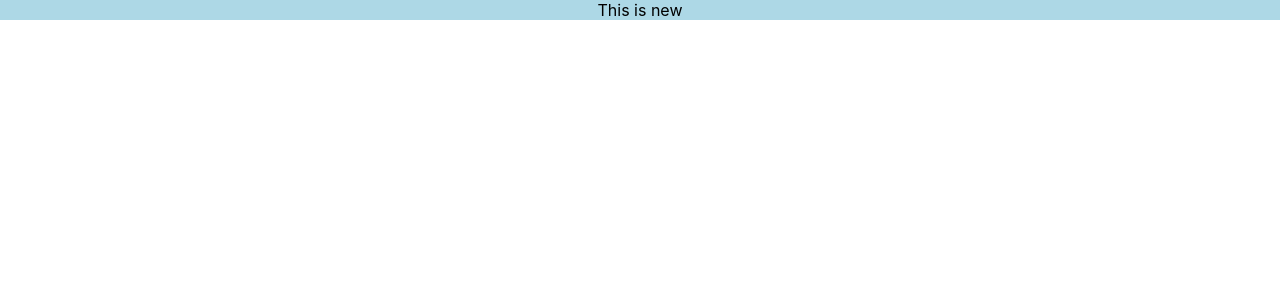
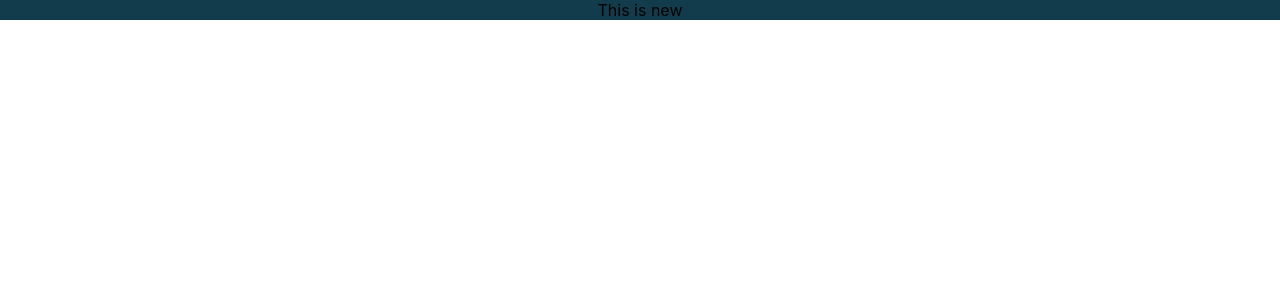
Before and after one commit to cristinamerisoiu/findingsmth, a React (Create React App) app: page /new in a window 1280 px wide. Shown: the top 300 px of the page. Built offline with nearby package versions, Linux system fonts and the light colour scheme.

Commit message:
add themes

```diff
--- a/src/App.js
+++ b/src/App.js
@@ -1,10 +1,12 @@
 import React from "react";
 import "./App.css";
 // import Markets from "./components/Markets";
-import styled from "styled-components";
+import styled, { ThemeProvider } from "styled-components";
 import { BrowserRouter as Router, Route } from "react-router-dom";
 import Home from "./pages/Home";
 import New from "./pages/New";
+import darkTheme from "./themes/Default";
+import lightTheme from "./themes/lightTheme";
 
 const StyledApp = styled.div`
   background: lightblue;
@@ -13,6 +15,7 @@ const StyledApp = styled.div`
   flex-direction: column;
   align-items: center;
   height: 100%;
+  background-color: ${props => props.theme.background};
 `;
 
 //const newFilter = {
@@ -25,12 +28,14 @@ const StyledApp = styled.div`
 function App() {
   return (
     <>
+      <ThemeProvider theme={darkTheme} lightTheme={lightTheme}>
         <StyledApp>
           <Router>
             <Route path="/" exact component={Home} />
             <Route path="/new" exact component={New} />
           </Router>
         </StyledApp>
+      </ThemeProvider>
     </>
   );
 }
--- a/src/pages/Home.js
+++ b/src/pages/Home.js
@@ -3,7 +3,6 @@ import FilterList from "../components/FilterList";
 import MarketsList from "../components/MarketsList";
 import Title from "../components/Header";
 import styled from "styled-components";
-import { URLSearchParams } from "url";
 
 const Main = styled.main`
   flex-grow: 1;
@@ -13,10 +12,10 @@ const Main = styled.main`
   align-items: center;
 `;
 
-export default function Home({ location }) {
+export default function Home({ location, history }) {
   const params = new URLSearchParams(location.search);
   const [filters, setFilters] = React.useState({
-    category: params.get("category"),
+    category: params.get("categories"),
     distance: params.get("distance"),
     rating: params.get("rating")
   });
@@ -29,6 +28,7 @@ export default function Home({ location }) {
       delete newFilters[name];
     }
     setFilters(newFilters);
+    history.push(`/category=seafood`);
   }
 
   return (
--- /dev/null
+++ b/src/themes/Default.js
@@ -0,0 +1,5 @@
+const darkTheme = {
+  background: "#123C4B"
+};
+
+export default darkTheme;
--- /dev/null
+++ b/src/themes/lightTheme.js
@@ -0,0 +1,5 @@
+const lightTheme = {
+  background: "#F5F5F4"
+};
+
+export default lightTheme;
```
Lines whose indentation alone changed are shown as unchanged.
